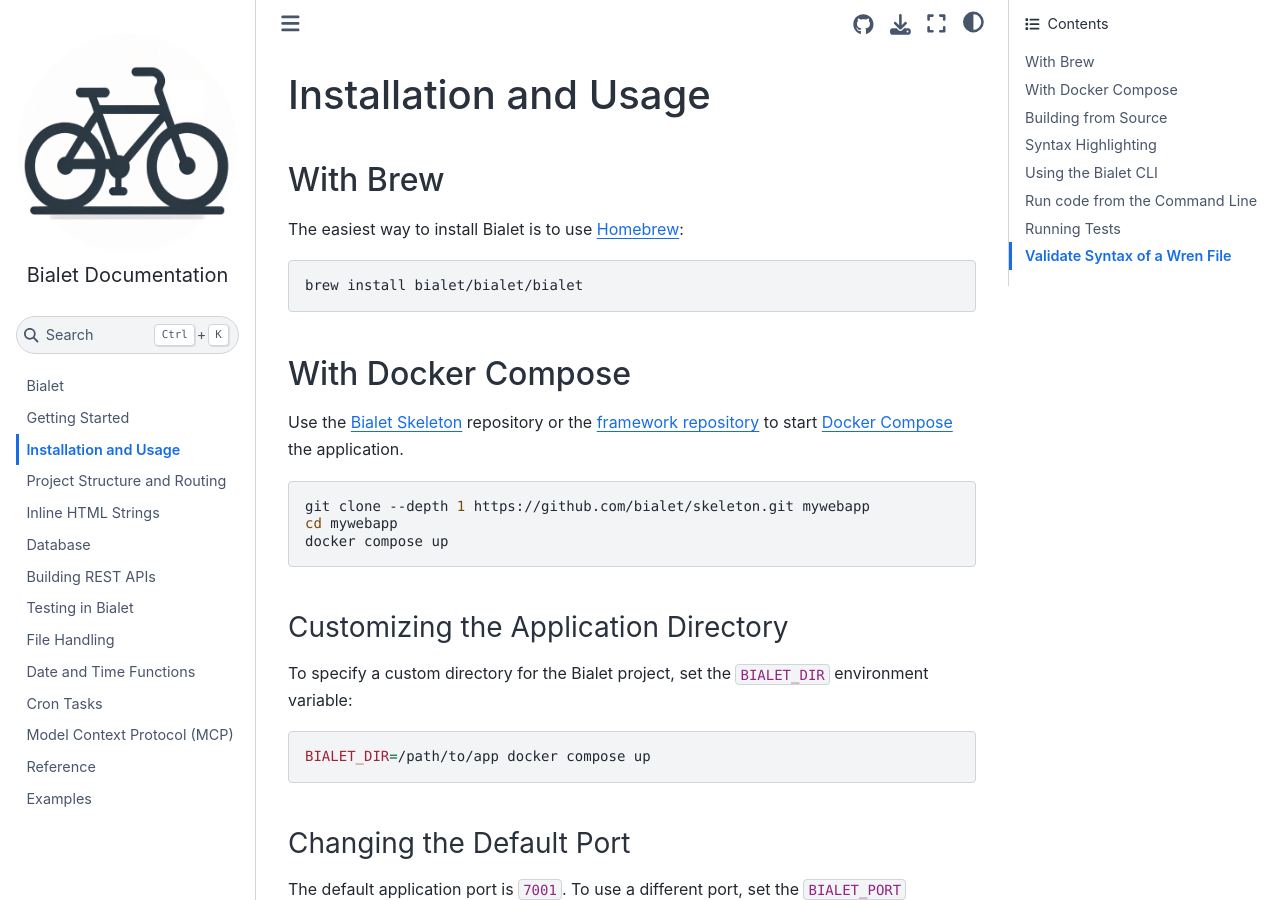
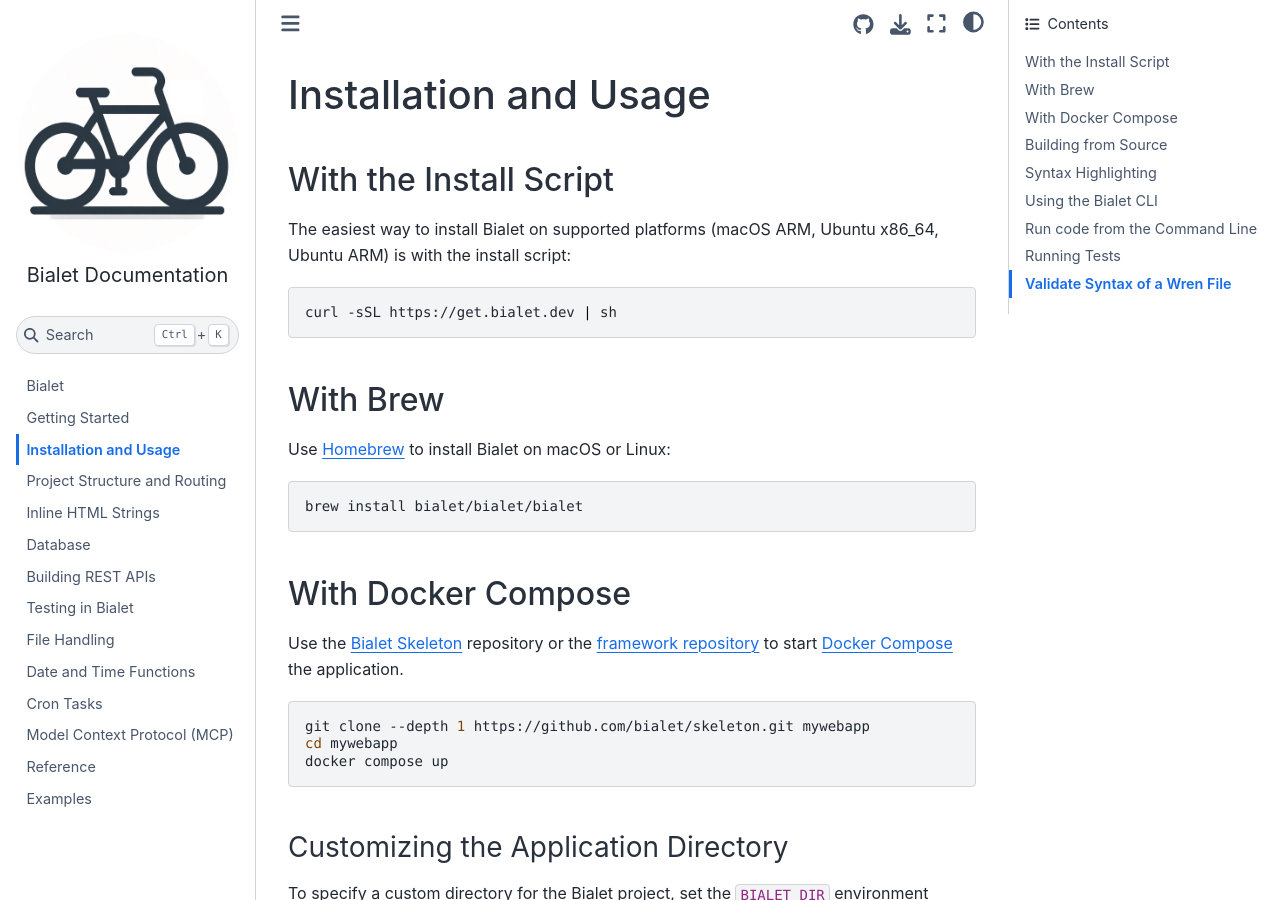
Before and after one commit to bialet/bialet, a Sphinx documentation site: the page built from docs/installation.md, in a window 1280 px wide and 900 px high. Built offline with Sphinx 7.4.7 and the Sphinx Book theme 1.1.4, drawn with Linux system fonts in a browser that asks for light colours.

Commit message:
docs: add curl install script for Mac ARM, Ubuntu x86_64 and Ubuntu ARM

````diff
--- a/docs/installation.md
+++ b/docs/installation.md
@@ -1,8 +1,17 @@
 # Installation and Usage
+
+## With the Install Script
+
+The easiest way to install Bialet on supported platforms (macOS ARM, Ubuntu
+x86_64, Ubuntu ARM) is with the install script:
+
+```bash
+curl -sSL https://get.bialet.dev | sh
+```
 
 ## With Brew
 
-The easiest way to install Bialet is to use [Homebrew](https://brew.sh/):
+Use [Homebrew](https://brew.sh/) to install Bialet on macOS or Linux:
 
 ```bash
 brew install bialet/bialet/bialet
````
Also changed, not shown: README.md (+7 -1 lines), docs/index.rst (+7 -1 lines).
